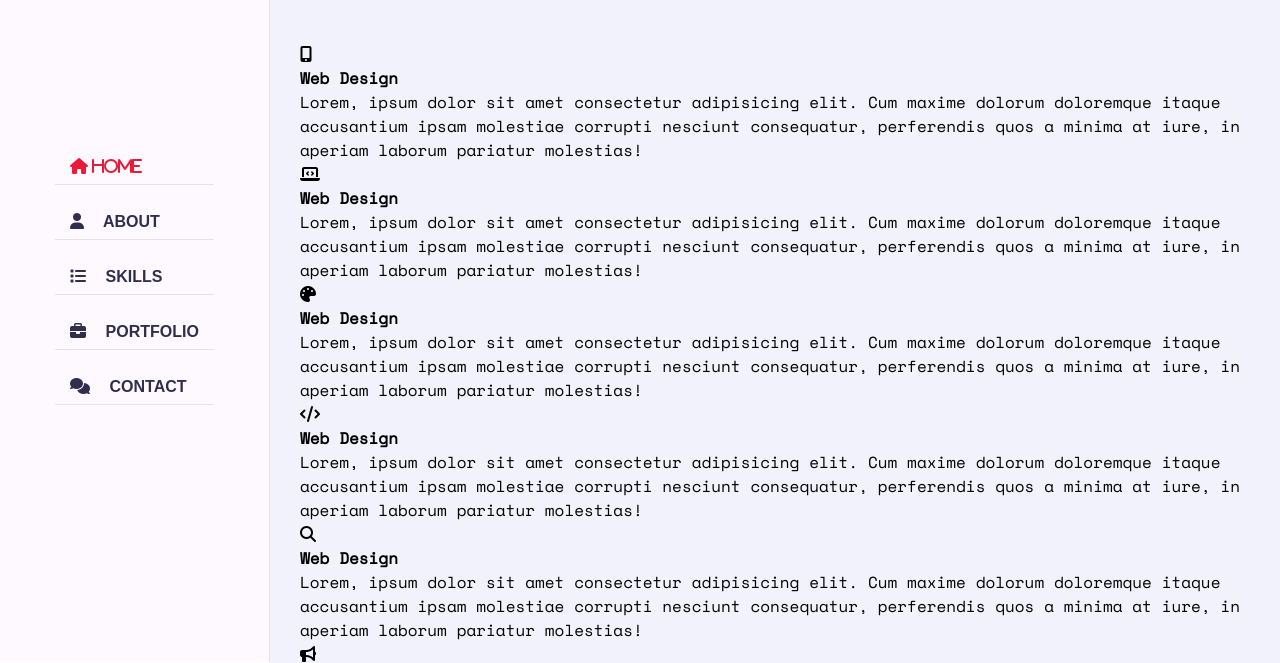
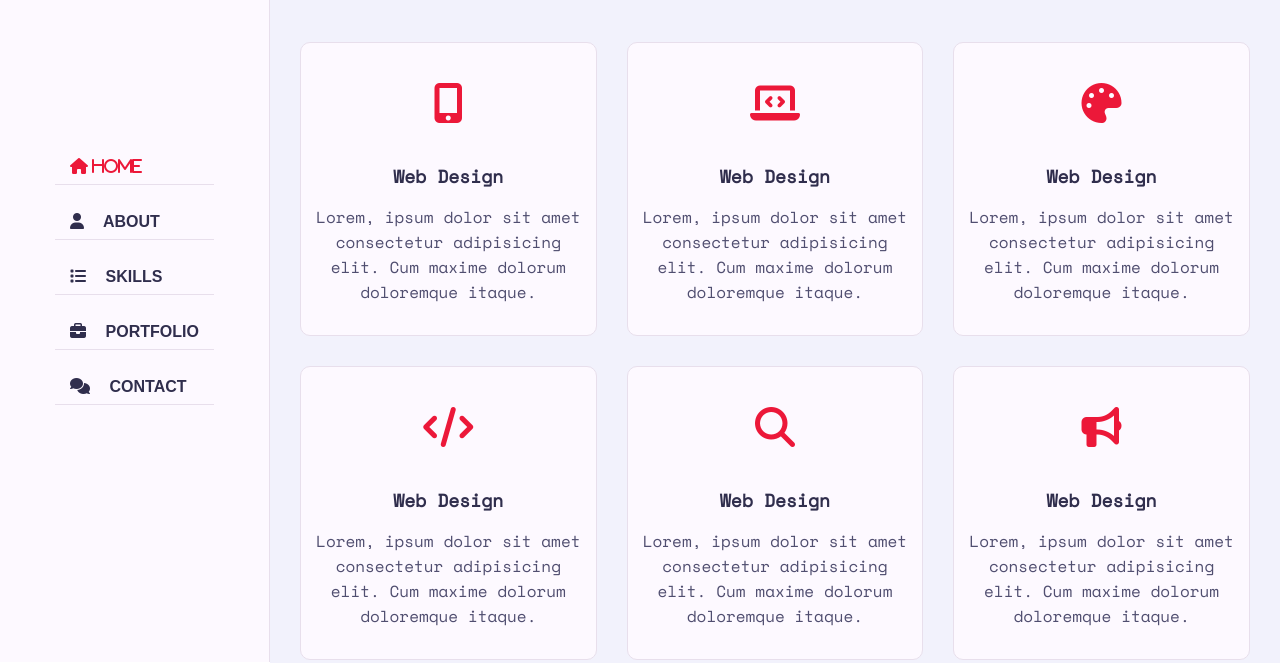
Before and after one commit to cassirambd/Personal-Portfolio, a website: page index.html in a window 1280 px wide. Shown: the part 138-801 px from the top of the page. Drawn offline with nearby package versions, Linux system fonts and the light colour scheme; a web font is replaced by a local one.

Commit message:
services finished

```diff
--- a/css/style.css
+++ b/css/style.css
@@ -1100,3 +1100,68 @@ h3.my-profession {
   text-align: justify;
   color: var(--text-black-700);
 }
+
+/* service */
+
+.service .container {
+  padding-bottom: 40px;
+}
+
+.service .service-item {
+  margin-bottom: 30px;
+  flex: 0 0 33.33%;
+  max-width: 33.33%;
+}
+
+.service .service-item .service-item-inner {
+  background-color: var(--bg-black-100);
+  border: 1px solid var(--bg-black-50);
+  border-radius: 10px;
+  padding: 30px 15px;
+  text-align: center;
+  transition: all 0.3S ease;
+}
+
+.service .service-item .service-item-inner:hover {
+  box-shadow:  0 0 20px rgba(48, 46, 77, 0.15);
+}
+
+.service .service-item .service-item-inner .icon {
+  height: 60px;
+  width: 60px;
+  border-radius: 50%;
+  display: block;
+  margin: 0 auto 30px;
+  text-align: center;
+  transition: all 0.3s ease;
+}
+
+.service .service-item .service-item-inner .icon .fa {
+  font-size: 40px;
+  line-height: 60px;
+  color: var(--skin-color);
+  transition: all 0.3 ease;
+}
+
+.service .service-item .service-item-inner:hover .icon {
+  background: var(--skin-color);
+}
+
+.service .service-item .service-item-inner:hover .icon .fa {
+  font-size: 25px;
+  color: #ffffff;
+}
+
+.service .service-item .service-item-inner h4 {
+  font-size: 18px;
+  margin-bottom: 15px;
+  color: var(--text-black-900);
+  font-weight: 700;
+  text-transform: capitalize;
+}
+
+.service .service-item .service-item-inner p {
+  font-size: 16px;
+  color: var(--text-black-700);
+  line-height: 25px;
+}
--- a/index.html
+++ b/index.html
@@ -257,9 +257,7 @@
                   <h4>Web Design</h4>
                   <p>
                     Lorem, ipsum dolor sit amet consectetur adipisicing elit.
-                    Cum maxime dolorum doloremque itaque accusantium ipsam
-                    molestiae corrupti nesciunt consequatur, perferendis quos a
-                    minima at iure, in aperiam laborum pariatur molestias!
+                    Cum maxime dolorum doloremque itaque.
                   </p>
                 </div>
               </div>
@@ -273,9 +271,7 @@
                   <h4>Web Design</h4>
                   <p>
                     Lorem, ipsum dolor sit amet consectetur adipisicing elit.
-                    Cum maxime dolorum doloremque itaque accusantium ipsam
-                    molestiae corrupti nesciunt consequatur, perferendis quos a
-                    minima at iure, in aperiam laborum pariatur molestias!
+                    Cum maxime dolorum doloremque itaque.
                   </p>
                 </div>
               </div>
@@ -289,9 +285,7 @@
                   <h4>Web Design</h4>
                   <p>
                     Lorem, ipsum dolor sit amet consectetur adipisicing elit.
-                    Cum maxime dolorum doloremque itaque accusantium ipsam
-                    molestiae corrupti nesciunt consequatur, perferendis quos a
-                    minima at iure, in aperiam laborum pariatur molestias!
+                    Cum maxime dolorum doloremque itaque.
                   </p>
                 </div>
               </div>
@@ -305,9 +299,7 @@
                   <h4>Web Design</h4>
                   <p>
                     Lorem, ipsum dolor sit amet consectetur adipisicing elit.
-                    Cum maxime dolorum doloremque itaque accusantium ipsam
-                    molestiae corrupti nesciunt consequatur, perferendis quos a
-                    minima at iure, in aperiam laborum pariatur molestias!
+                    Cum maxime dolorum doloremque itaque.
                   </p>
                 </div>
               </div>
@@ -321,9 +313,7 @@
                   <h4>Web Design</h4>
                   <p>
                     Lorem, ipsum dolor sit amet consectetur adipisicing elit.
-                    Cum maxime dolorum doloremque itaque accusantium ipsam
-                    molestiae corrupti nesciunt consequatur, perferendis quos a
-                    minima at iure, in aperiam laborum pariatur molestias!
+                    Cum maxime dolorum doloremque itaque.
                   </p>
                 </div>
               </div>
@@ -337,9 +327,7 @@
                   <h4>Web Design</h4>
                   <p>
                     Lorem, ipsum dolor sit amet consectetur adipisicing elit.
-                    Cum maxime dolorum doloremque itaque accusantium ipsam
-                    molestiae corrupti nesciunt consequatur, perferendis quos a
-                    minima at iure, in aperiam laborum pariatur molestias!
+                    Cum maxime dolorum doloremque itaque.
                   </p>
                 </div>
               </div>
```
